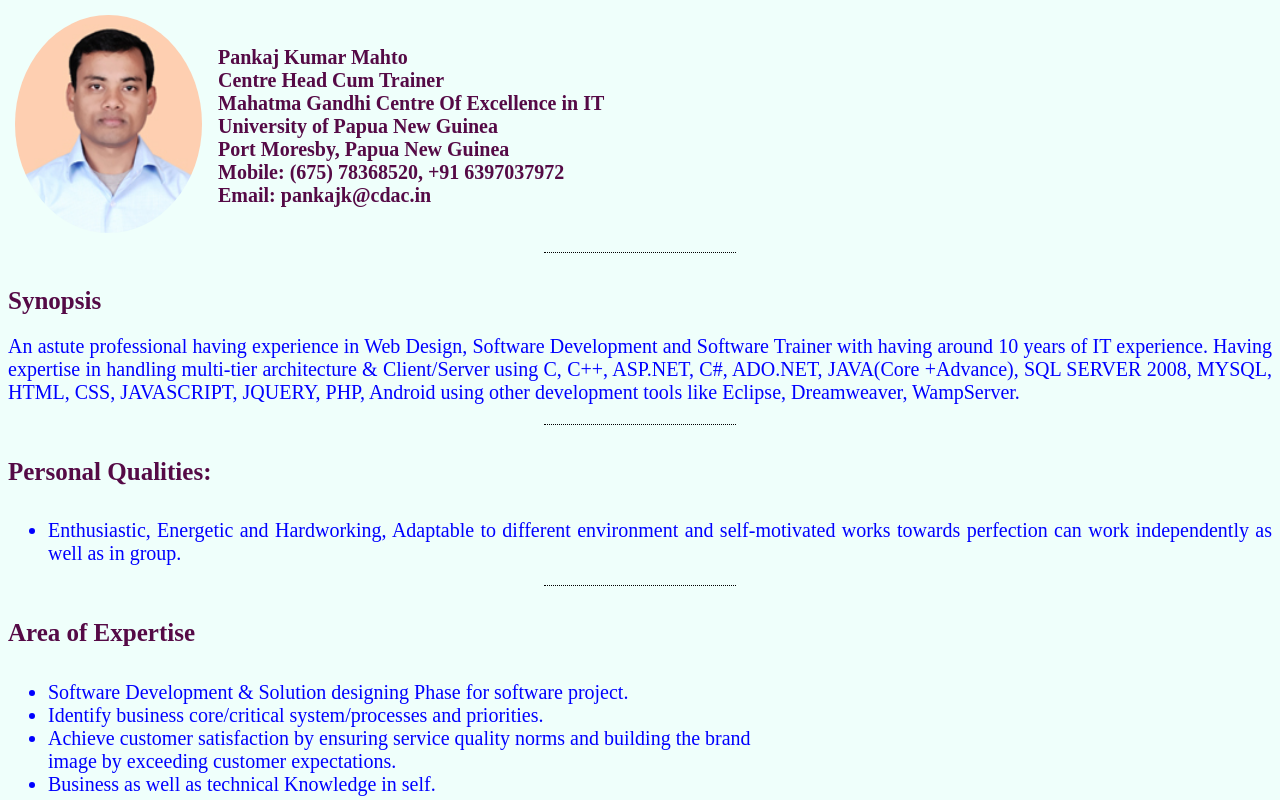
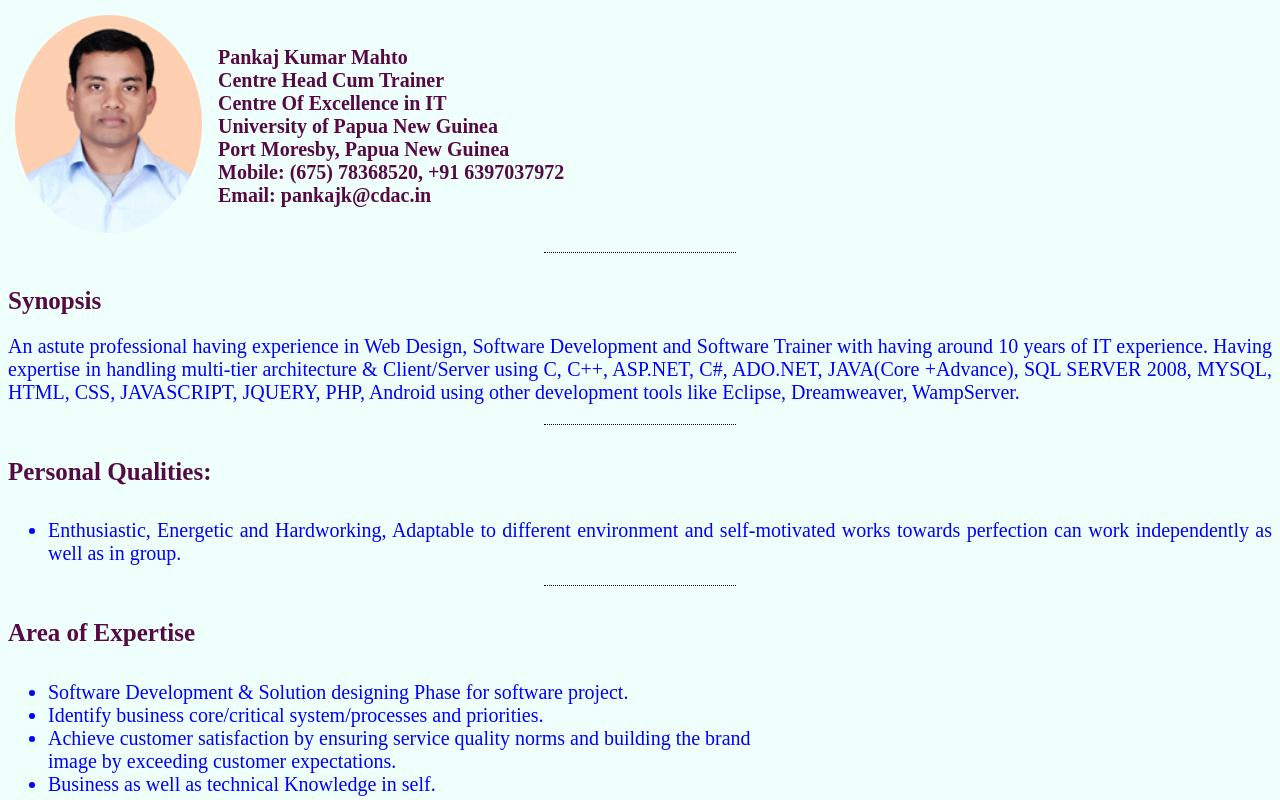
Before and after one commit to pankaj-pkm/CV, a plain HTML site: page index.html in a window 1280 px wide. Shown: the top 800 px of the page. Drawn offline with Linux system fonts and the light colour scheme.

Commit message:
Changed the address

```diff
--- a/index.html
+++ b/index.html
@@ -17,7 +17,7 @@
       <p>
             Pankaj Kumar Mahto<br>
             Centre Head Cum Trainer<br>
-            Mahatma Gandhi Centre Of Excellence in IT<br>
+            Centre Of Excellence in IT<br>
             University of Papua New Guinea<br/>
             Port Moresby, Papua New Guinea<br/>
             Mobile: (675) 78368520, +91 6397037972<br/>
```
